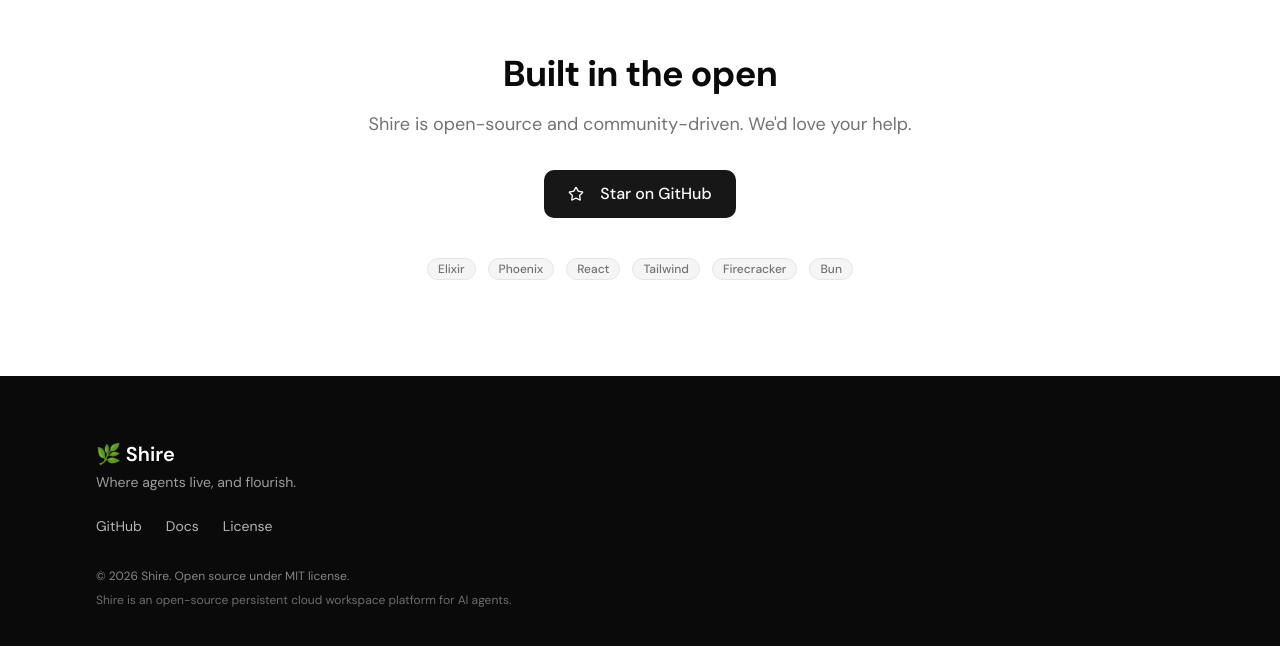
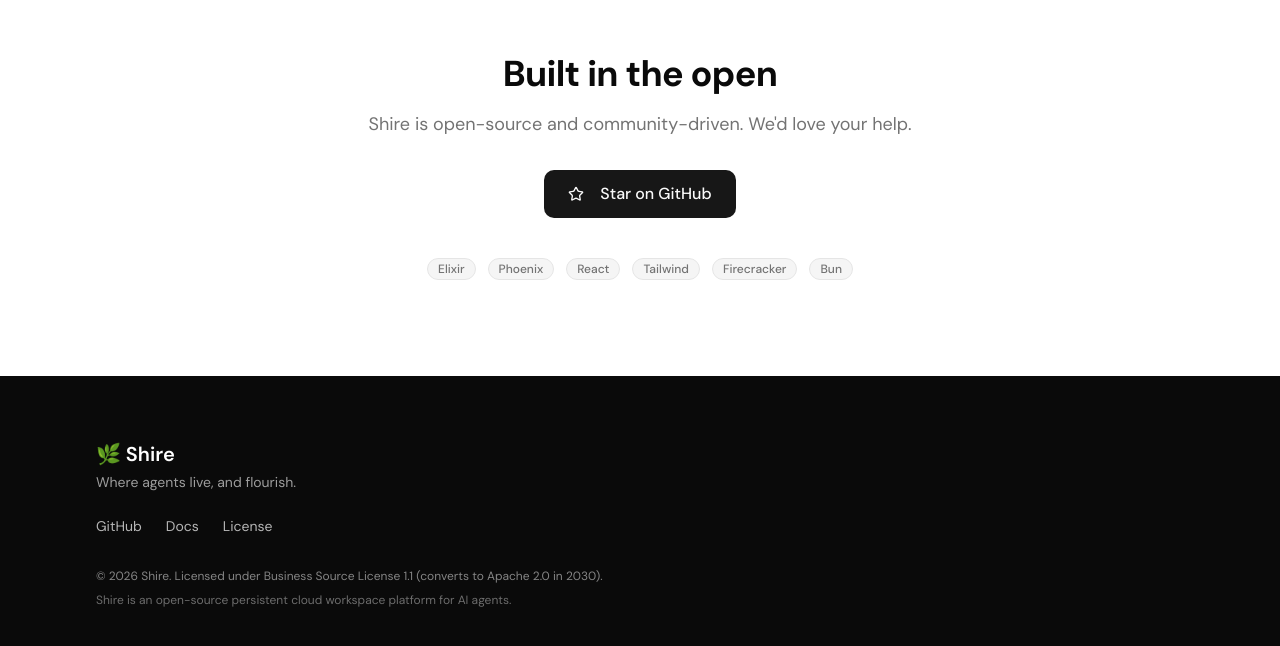
Before and after one commit to victor36max/shire-website, a Next.js app: page / in a window 1280 px wide. Shown: the part 2690-3336 px from the top of the page. Built offline with nearby package versions, Linux system fonts and the light colour scheme.

Commit message:
Fix license: BSL 1.1, not MIT
The Shire repo uses Business Source License 1.1 (converts to Apache 2.0 in 2030),
not MIT. Updated footer copyright text to reflect the correct license.

Co-Authored-By: Claude Opus 4.6 <noreply@anthropic.com>

```diff
--- a/components/sections/footer.tsx
+++ b/components/sections/footer.tsx
@@ -45,7 +45,7 @@ export function Footer() {
 
         {/* Copyright */}
         <p className="mt-8 text-xs opacity-50">
-          &copy; 2026 Shire. Open source under MIT license.
+          &copy; 2026 Shire. Licensed under Business Source License 1.1 (converts to Apache 2.0 in 2030).
         </p>
         <p className="mt-2 text-xs opacity-40">
           Shire is an open-source persistent cloud workspace platform for AI
```
